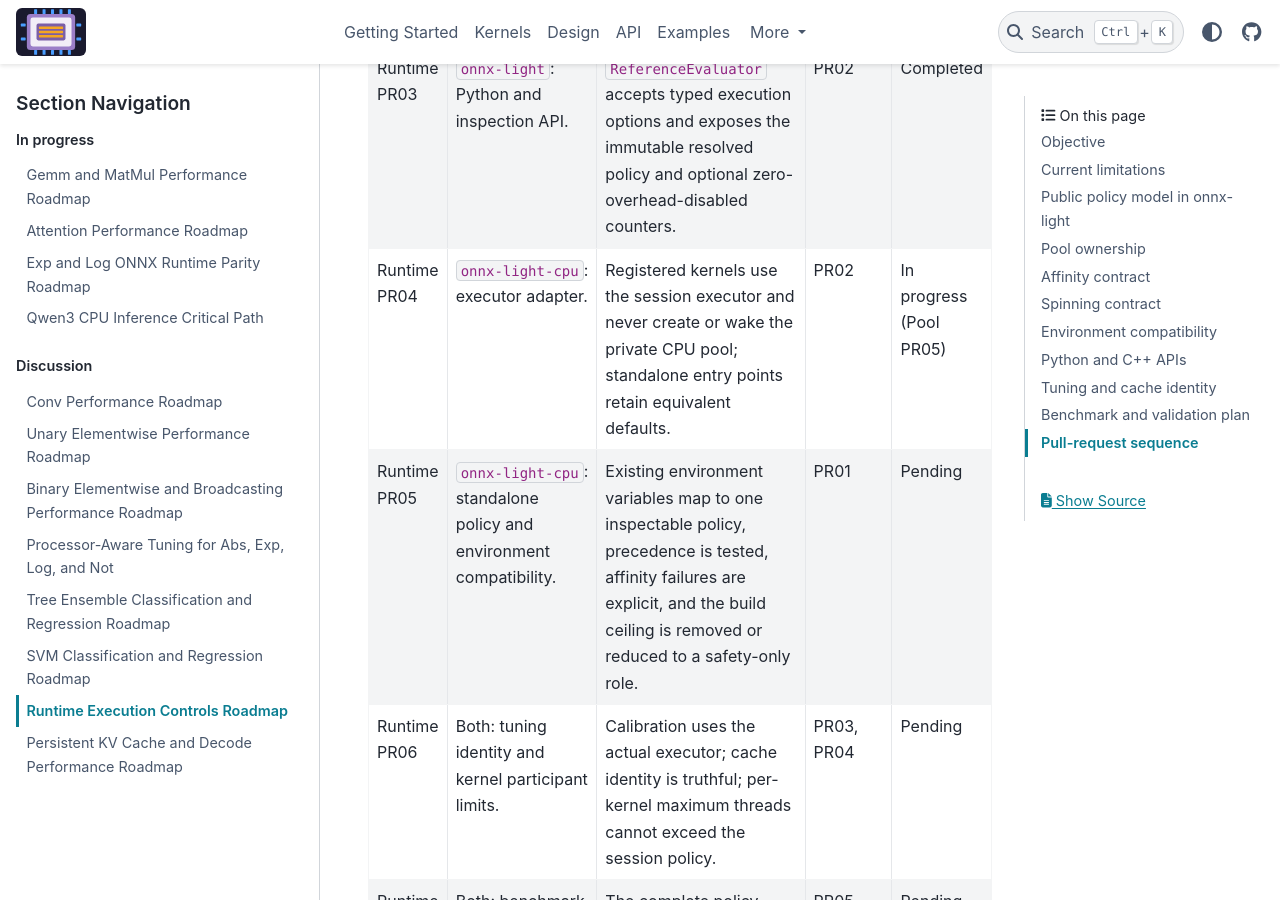
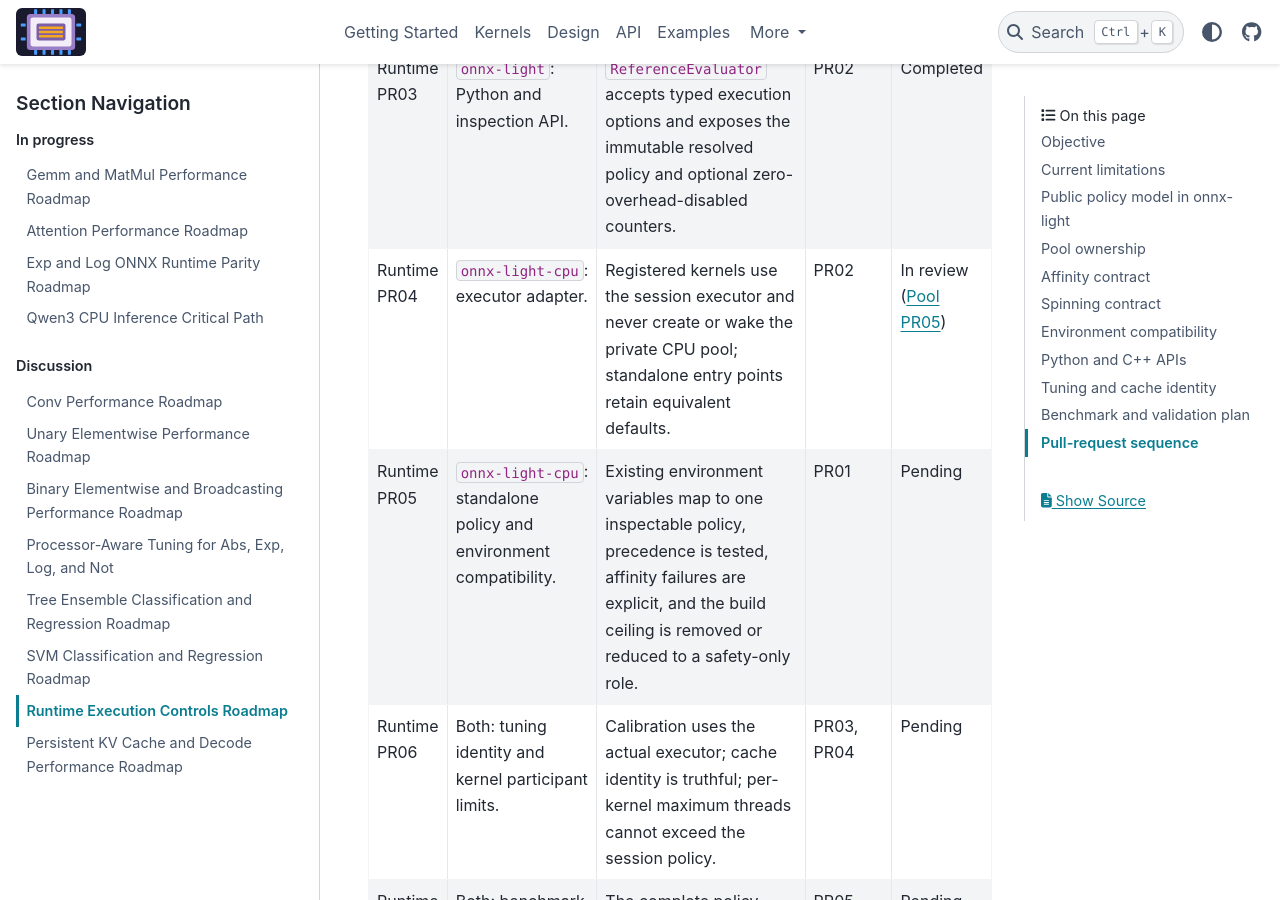
Before and after one commit to xadupre/onnx-light-cpu, a Sphinx documentation site: the page built from docs/next_steps/2026_08_runtime_execution_controls.rst, in a window 1280 px wide and 900 px high, scrolled down 6394 px. Built offline with Sphinx 7.4.7 and the PyData theme 0.15.4, drawn with Linux system fonts in a browser that asks for light colours; pages that are not in the unit, such as notebooks, are missing from menus.

Commit message:
Link Pool PR05 from runtime roadmap
Co-authored-by: Copilot <223556219+Copilot@users.noreply.github.com>

```diff
--- a/docs/next_steps/2026_08_runtime_execution_controls.rst
+++ b/docs/next_steps/2026_08_runtime_execution_controls.rst
@@ -265,7 +265,8 @@ Pull-request sequence
      - Registered kernels use the session executor and never create or wake the
        private CPU pool; standalone entry points retain equivalent defaults.
      - PR02
-     - In progress (Pool PR05)
+     - In review (`Pool PR05
+       <https://github.com/xadupre/onnx-light-cpu/pull/270>`_)
    * - Runtime PR05
      - ``onnx-light-cpu``: standalone policy and environment compatibility.
      - Existing environment variables map to one inspectable policy, precedence
```
